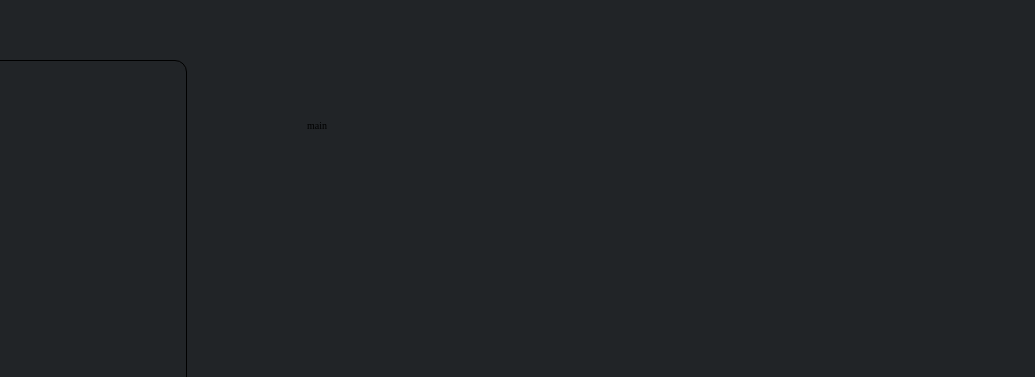
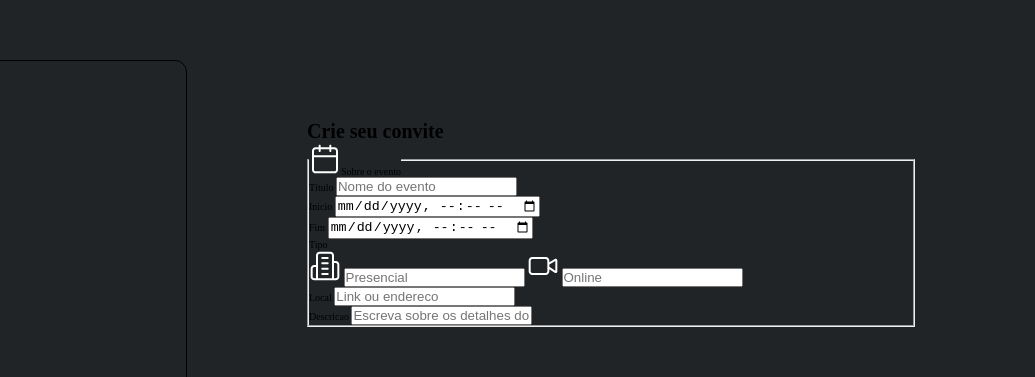
Before and after one commit to Jackeline-Matos/Convite-Digital, a plain HTML site: page index.html in a window 1280 px wide. Shown: the top 377 px of the page, 245-1280 px from the left. Drawn offline with Linux system fonts and the light colour scheme.

Commit message:
Initialized HTML structure and started CSS form styling

```diff
--- a/index.html
+++ b/index.html
@@ -1,30 +1,90 @@
 <!DOCTYPE html>
 <html lang="en">
   <head>
-    <meta charset="UTF-8">
-    <meta name="viewport" content="width=device-width, initial-scale=1.0">
-    <link rel="preconnect" href="https://fonts.googleapis.com">
-    <link rel="preconnect" href="https://fonts.gstatic.com" crossorigin>
+    <meta charset="UTF-8" />
+    <meta name="viewport" content="width=device-width, initial-scale=1.0" />
+    <link rel="preconnect" href="https://fonts.googleapis.com" />
+    <link rel="preconnect" href="https://fonts.gstatic.com" crossorigin />
     <title>Convite de Aniversário</title>
-    <link rel="stylesheet" href="./styles/index.css">
+    <link rel="stylesheet" href="./styles/index.css" />
 
-    <link href="https://fonts.googleapis.com/css2?family=Baloo+2:wght@400..800&family=Leckerli+One&family=Open+Sans:ital,wght@0,300..800;1,300..800&display=swap" rel="stylesheet">
+    <link
+      href="https://fonts.googleapis.com/css2?family=Baloo+2:wght@400..800&family=Leckerli+One&family=Open+Sans:ital,wght@0,300..800;1,300..800&display=swap"
+      rel="stylesheet"
+    />
   </head>
   <body>
     <div id="app">
       <aside>
         <div class="aside-container">
-                <div class="aside-infos" >
-                <img src="./assets/icon/Logo.svg" alt="logo de um chapeu de festa de aniversário">
+          <div class="aside-infos">
+            <img
+              src="./assets/icon/Logo.svg"
+              alt="logo de um chapeu de festa de aniversário"
+            />
             <h1>Festivite</h1>
             <p>Crie um convite digital para o seu evento</p>
           </div>
-
         </div>
       </aside>
       <main>
         <div class="main-container">
-                main
+          <h1>Crie seu convite</h1>
+          <form action="invitation">
+            <fieldset>
+              <legend>
+                <p>
+                  <img id="img-event"
+                    src="./assets/icon/calendar.svg"
+                    alt="icone de um calendário"
+                  />Sobre o evento
+                </p>
+              </legend>
+              <div class="event-wrapper">
+                <label for="tilte">Título</label>
+                <input type="text" id="title" placeholder="Nome do evento" />
+              </div>
+              <div class="event-datetime">
+
+                  <div class="event-wrapper" id="event-start">
+                    <label for="start">Inicio</label>
+                    <input type="datetime-local" id="start" />
+                  </div>
+
+                  <div class="event-wrapper">
+                    <label for="end">Fim</label>
+                    <input type="datetime-local" id="end" />
+                  </div>
+
+              </div>
+
+              <div class="event-wrapper">
+                <label for="type">Tipo</label>
+                <div>
+                  <img
+                    src="/assets/icon/building.svg"
+                    alt="icone de um convite"
+                  />
+                  <input type="text" id="type" placeholder="Presencial" />
+                  <img src="/assets/icon/video.svg" alt="icone de uma camera" />
+                  <input type="text" id="type" placeholder="Online" />
+                </div>
+              </div>
+              <div class="event-wrapper">
+                <label for="place">Local</label>
+                <input type="text" id="place" placeholder="Link ou endereco" />
+              </div>
+              <div class="event-wrapper">
+                <label for="description">Descricao</label>
+                <input
+                  type="text"
+                  id="place"
+                  maxlength="30"
+                  placeholder="Escreva sobre os detalhes do evento ou endereco"
+                />
+              </div>
+            </fieldset>
+          </form>
         </div>
       </main>
     </div>
```
Lines whose indentation alone changed are shown as unchanged.
